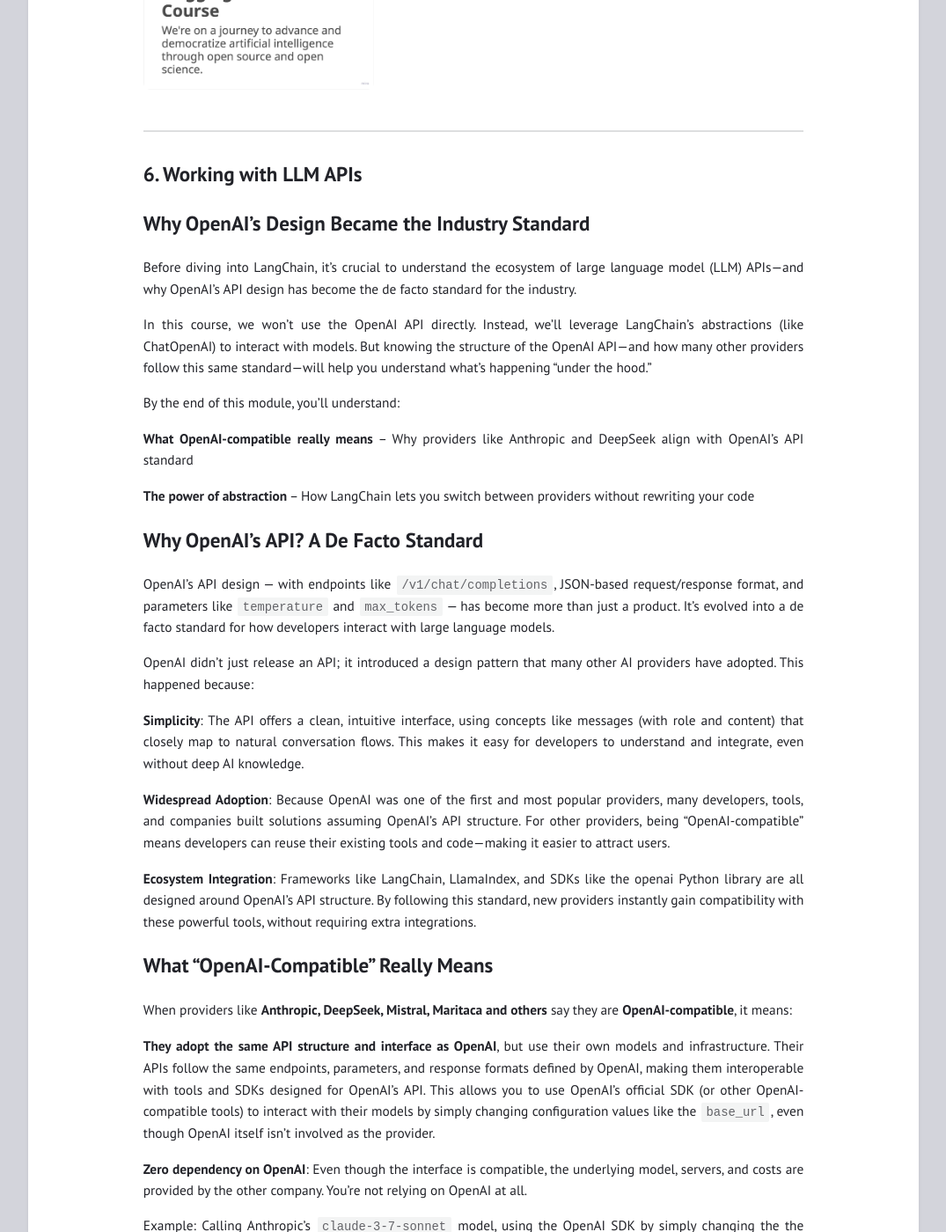
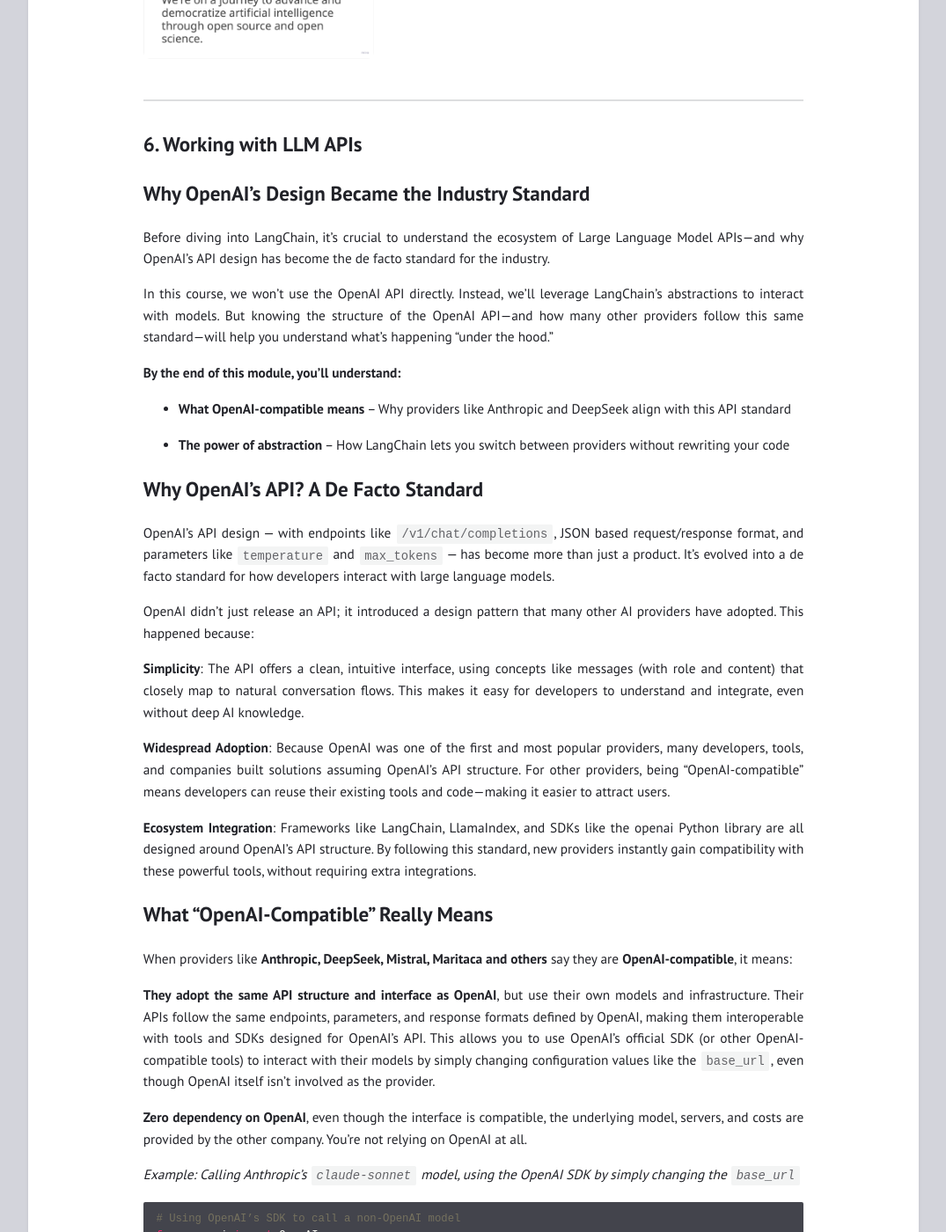
Before and after one commit to GiovaneIwamoto/markdown-blog-renderer, a Jekyll site: the page built from _posts/2025-01-10-module-1.md, in a window 1280 px wide and 1400 px high, scrolled down 9820 px. Shown: the whole window at 88% size, without its empty margins (102-1177 px from the left). Built offline with Jekyll 4.4.1, drawn with Linux system fonts in a browser that asks for light colours; some of the changed text lies outside the part shown.

Commit message:
fix: page

````diff
--- a/_posts/2025-01-10-module-1.md
+++ b/_posts/2025-01-10-module-1.md
@@ -184,10 +184,10 @@
 
 Let's break down a simple interaction:
 
-```
-SYSTEM: You are a helpful math tutor. Explain concepts clearly for middle school students.
-USER: What is the Pythagorean theorem?
-ASSISTANT: The Pythagorean theorem is a way to find the length of sides in a right triangle. It says that a² + b² = c², where a and b are the shorter sides, and c is the longest side (hypotenuse).
+```md
+**SYSTEM**: You are a helpful math tutor. Explain concepts clearly for middle school students.
+**USER**: What is the Pythagorean theorem?
+**ASSISTANT**: The Pythagorean theorem is a way to find the length of sides in a right triangle. It says that a² + b² = c², where a and b are the shorter sides, and c is the longest side (hypotenuse).
 ```
 
 In this example:
@@ -203,30 +203,27 @@
 
 As you prepare to learn LangChain, keep these important points in mind:
 
-**Role-based modeling**: LangChain uses this same role structure when building conversation chains
+- **Role-based modeling**: LangChain uses this same role structure when building conversation chains
 
-**Templating**: You'll often create templates that include placeholders for dynamic content
+- **Templating**: You'll often create templates that include placeholders for dynamic content
 
-```python
-prompt = ChatPromptTemplate.from_messages([
-    ("system", "You are a {role}."),
-    ("human", "{question}")
-])
-```
+  ```python
+  prompt = ChatPromptTemplate.from_messages([
+      ("system", "You are a {role}."),
+      ("human", "{question}")
+  ])
+  ```
 
-**Message history**: LangChain lets you maintain conversation context by storing previous exchanges
+- **Message history**: LangChain lets you maintain conversation context by storing previous exchanges
 
-**Chain composition**: You'll learn to build pipelines that process inputs through multiple steps
+- **Chain composition**: You'll learn to build pipelines that process inputs through multiple steps
 
 ## Tips for Effective Role Usage
 
-**Be specific in system instructions**: The more detailed your system role, the better the LLM will follow your requirements
-
-**Use consistent personas**: Maintain the same "character" throughout a conversation
-
-**Consider memory requirements**: Decide if your application needs to remember previous messages
-
-**Test different role configurations**: Experiment with various system instructions to see what works best
+- **Be specific in system instructions**: The more detailed your system role, the better the LLM will follow your requirements
+- **Use consistent personas**: Maintain the same "character" throughout a conversation
+- **Consider memory requirements**: Decide if your application needs to remember previous messages
+- **Test different role configurations**: Experiment with various system instructions to see what works best
 
 *Check out Hugging Face's Chat Templates documentation to understand different role structures (system, user, assistant) before diving into LangChain implementation. Focus only on the template formats for now, not the implementation details.*
 
@@ -243,19 +240,19 @@
 
 ## **Why OpenAI's Design Became the Industry Standard**
 
-Before diving into LangChain, it's crucial to understand the ecosystem of large language model (LLM) APIs—and why OpenAI's API design has become the de facto standard for the industry.
+Before diving into LangChain, it's crucial to understand the ecosystem of Large Language Model APIs—and why OpenAI's API design has become the de facto standard for the industry.
 
-In this course, we won't use the OpenAI API directly. Instead, we'll leverage LangChain's abstractions (like ChatOpenAI) to interact with models. But knowing the structure of the OpenAI API—and how many other providers follow this same standard—will help you understand what's happening “under the hood.”
+In this course, we won't use the OpenAI API directly. Instead, we'll leverage LangChain's abstractions to interact with models. But knowing the structure of the OpenAI API—and how many other providers follow this same standard—will help you understand what's happening “under the hood.”
 
-By the end of this module, you'll understand:
+**By the end of this module, you'll understand:**
 
-**What OpenAI-compatible really means** – Why providers like Anthropic and DeepSeek align with OpenAI's API standard
+- **What OpenAI-compatible means** – Why providers like Anthropic and DeepSeek align with this API standard
 
-**The power of abstraction** – How LangChain lets you switch between providers without rewriting your code
+- **The power of abstraction** – How LangChain lets you switch between providers without rewriting your code
 
 ## **Why OpenAI's API? A De Facto Standard**
 
-OpenAI's API design — with endpoints like `/v1/chat/completions`, JSON-based request/response format, and parameters like `temperature` and `max_tokens` — has become more than just a product. It's evolved into a de facto standard for how developers interact with large language models.
+OpenAI's API design — with endpoints like `/v1/chat/completions`, JSON based request/response format, and parameters like `temperature` and `max_tokens` — has become more than just a product. It's evolved into a de facto standard for how developers interact with large language models.
 
 OpenAI didn't just release an API; it introduced a design pattern that many other AI providers have adopted. This happened because:
 
@@ -274,9 +271,9 @@
 
 **They adopt the same API structure and interface as OpenAI**, but use their own models and infrastructure. Their APIs follow the same endpoints, parameters, and response formats defined by OpenAI, making them interoperable with tools and SDKs designed for OpenAI's API. This allows you to use OpenAI's official SDK (or other OpenAI-compatible tools) to interact with their models by simply changing configuration values like the `base_url`, even though OpenAI itself isn't involved as the provider.
 
-**Zero dependency on OpenAI**: Even though the interface is compatible, the underlying model, servers, and costs are provided by the other company. You're not relying on OpenAI at all.
+**Zero dependency on OpenAI**, even though the interface is compatible, the underlying model, servers, and costs are provided by the other company. You're not relying on OpenAI at all.
 
-Example: Calling Anthropic's `claude-3-7-sonnet` model, using the OpenAI SDK by simply changing the the `base_url`:
+*Example: Calling Anthropic's `claude-sonnet` model, using the OpenAI SDK by simply changing the `base_url`*
 
 ```python
 # Using OpenAI’s SDK to call a non-OpenAI model
@@ -302,7 +299,7 @@
 
 ## **The Power of Abstraction: LangChain**
 
-To future-proof your skills, we'll use **LangChain**—a framework that goes beyond just OpenAI-compatible APIs.
+To future-proof your skills, we'll use LangChain; A framework that goes beyond just OpenAI-compatible APIs.
 
 LangChain provides a unified interface to interact with both OpenAI-compatible providers and providers with entirely different APIs, such as Amazon Bedrock, Cohere, Hugging Face, Azure, Groq, Ollama, and Llama.
 
````
Also changed, not shown: other parts of _posts/2025-01-10-module-1.md (+1 -1 lines), assets/images/deepseek_openai.png.
